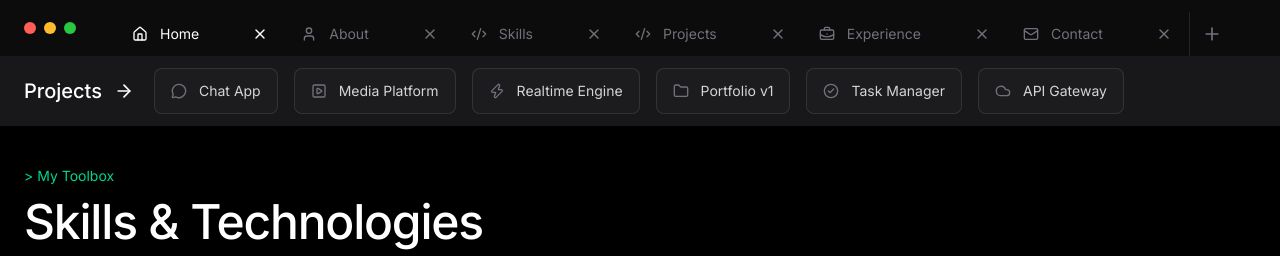
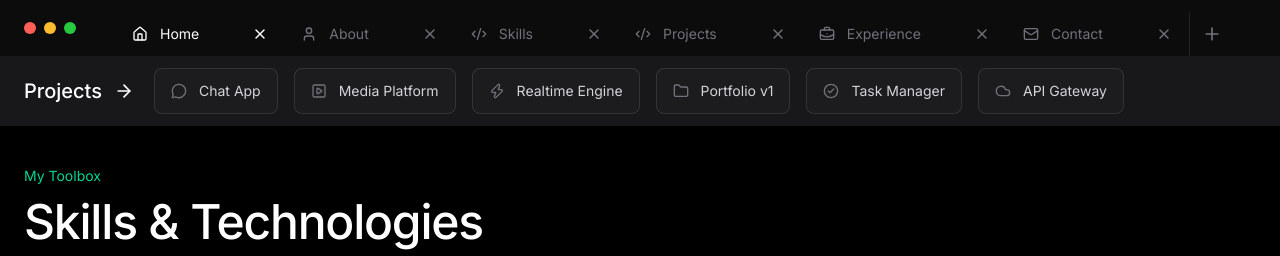
Before and after one commit to thappamkkumar/mk-portfolio, a Next.js app: page /skills in a window 1280 px wide. Shown: the top 256 px of the page. Built offline with nearby package versions, Linux system fonts and the light colour scheme.

Commit message:
skills refector

```diff
--- a/src/app/skills/page.tsx
+++ b/src/app/skills/page.tsx
@@ -4,7 +4,7 @@ import { skillCategories } from "@/data/skills";
 export default function Page() {
   return (
     <section
-      className=" mx-auto max-w-7xl px-4 py-10 md:px-6      "
+      className=" mx-auto max-w-7xl px-4 pt-10 pb-30 md:px-6      "
     >
       <SkillSection categories={skillCategories} />
     </section>
--- a/src/components/experience/experience-hero.tsx
+++ b/src/components/experience/experience-hero.tsx
@@ -1,6 +1,6 @@
 export default function ExperienceHero() {
   return (
-    <div className=" pb-5">
+    <div className="">
       <p className="text-sm text-emerald-400">
         Professional Work
       </p>
--- a/src/components/projects/project-hero.tsx
+++ b/src/components/projects/project-hero.tsx
@@ -2,7 +2,7 @@
 
 export default function ProjectHero() {
   return (
-    <div className="mb-5 ">
+    <div className=" ">
       <p className="mb-3 text-sm text-emerald-400">
           Projects
       </p>
--- a/src/components/skills/skill-item.tsx
+++ b/src/components/skills/skill-item.tsx
@@ -25,7 +25,7 @@ export default function SkillItem({
           rounded-md
           border
           border-white/10
-          bg-white/[0.02]
+          bg-white/2
           px-3
           py-1.5
           text-xs
@@ -33,7 +33,7 @@ export default function SkillItem({
           transition-all
           duration-200
           hover:border-emerald-500/30
-          hover:bg-white/[0.04]
+          hover:bg-white/4
         "
       >
         <span>{skill.name}</span>
--- a/src/components/skills/skills-header.tsx
+++ b/src/components/skills/skills-header.tsx
@@ -2,7 +2,7 @@ export default function SkillsHeader() {
   return (
     <div className="mb-16">
       <p className="mb-3 text-sm text-emerald-400">
-        &gt; My Toolbox
+          My Toolbox
       </p>
 
       <h1 className="text-4xl font-medium tracking-tight md:text-5xl">
```
